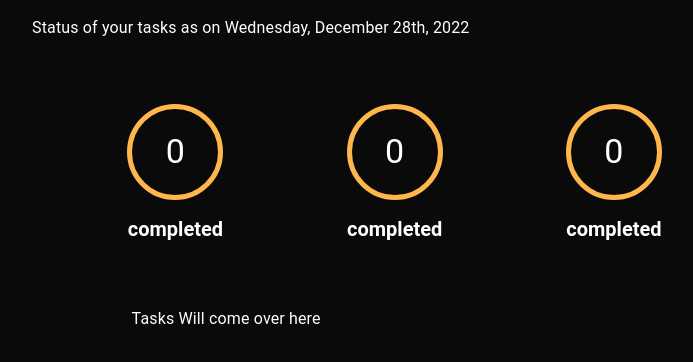
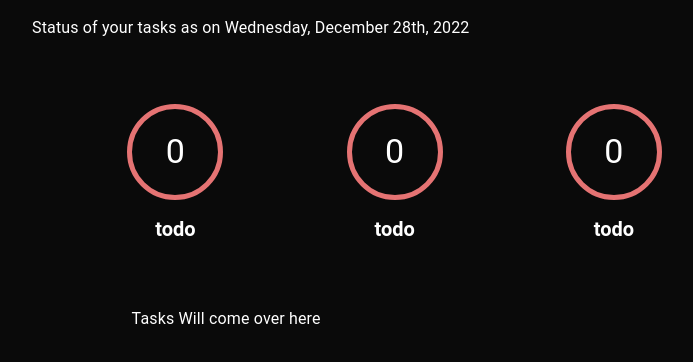
Before and after one commit to qbixmex/Todo-React, a React (Create React App) app: page / in a window 1280 px wide. Shown: the top 362 px of the page, without its empty margins (32-725 px from the left). Built offline with nearby package versions, Linux system fonts and the light colour scheme.

Commit message:
avatar-dynamic-border-color

```diff
--- a/package.json
+++ b/package.json
@@ -1,6 +1,6 @@
 {
   "name": "todo-react",
-  "version": "0.24.0",
+  "version": "0.25.0",
   "private": true,
   "dependencies": {
     "@emotion/react": "^11.10.5",
--- /dev/null
+++ b/src/components/taskCounter/helpers/emitCorrectBorderColor.ts
@@ -0,0 +1,15 @@
+import { Status } from "../../createTaskForm/enums/Status";
+import { TaskCounterStatusType } from "../interfaces/ITaskCounter";
+
+export const emitCorrectBorderColor = (
+  status: TaskCounterStatusType
+): string => {
+  switch (status) {
+    case Status.todo:
+      return 'error.light';
+    case Status.inProgress:
+      return 'warning.light';
+    case Status.completed:
+      return 'success.light';
+  }
+}
--- a/src/components/taskCounter/taskCounter.styles.ts
+++ b/src/components/taskCounter/taskCounter.styles.ts
@@ -11,7 +11,7 @@
   width: '96px',
   height: '96px',
   marginBottom: '16px',
-  borderColor: 'warning.light',
+  borderColor: 'primary.light',
 };
 
 export const subtitleStyles = {
--- a/src/components/taskCounter/taskCounter.tsx
+++ b/src/components/taskCounter/taskCounter.tsx
@@ -7,11 +7,13 @@
 } from './taskCounter.styles';
 import { ITaskCounter } from './interfaces/ITaskCounter';
 import { Status } from '../createTaskForm/enums/Status';
+import { emitCorrectBorderColor } from './helpers/emitCorrectBorderColor';
 
 export const TaskCounter: FC<ITaskCounter> = ({
-  status = Status.completed,
+  status = Status.todo,
   count = 0,
 }): ReactElement => {
+  avatarStyles.borderColor = `${emitCorrectBorderColor(status)}`;
   return (
     <Box sx={taskCounterStyles}>
       <Avatar sx={avatarStyles}>
```
